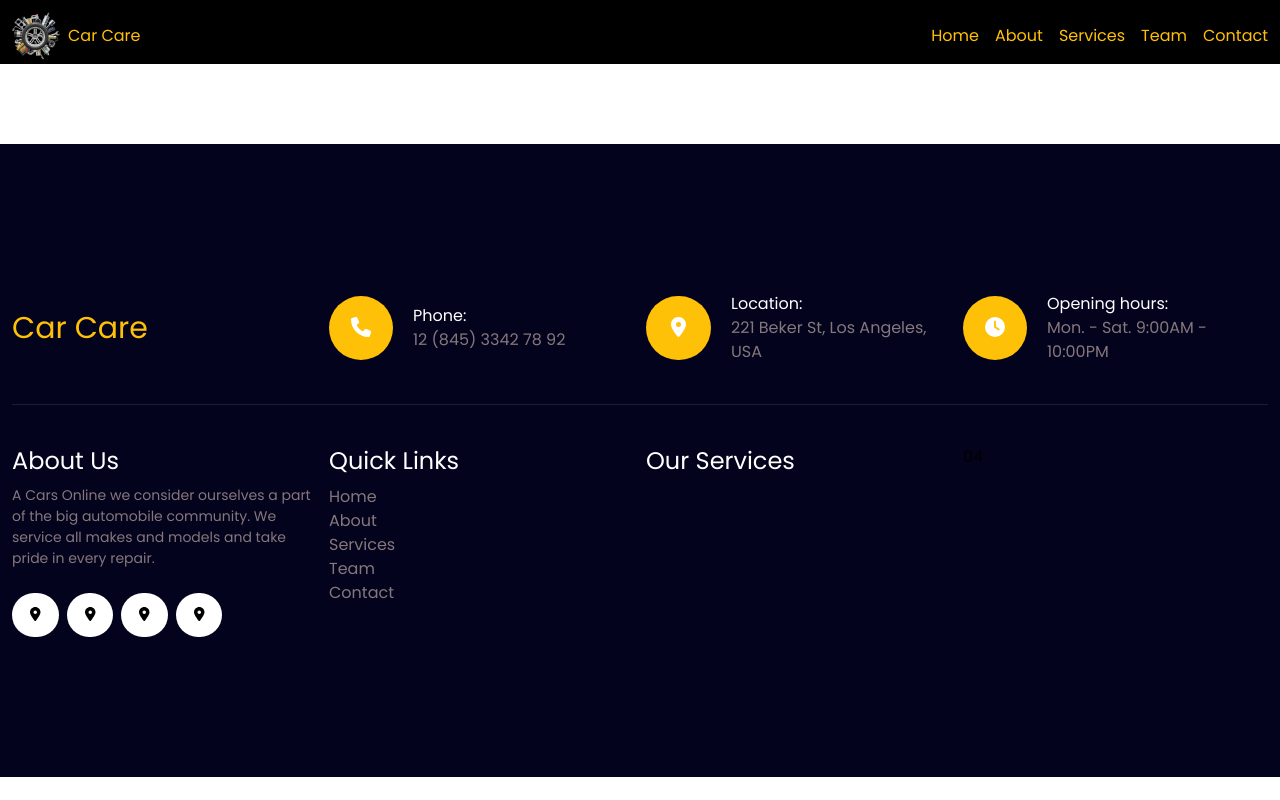
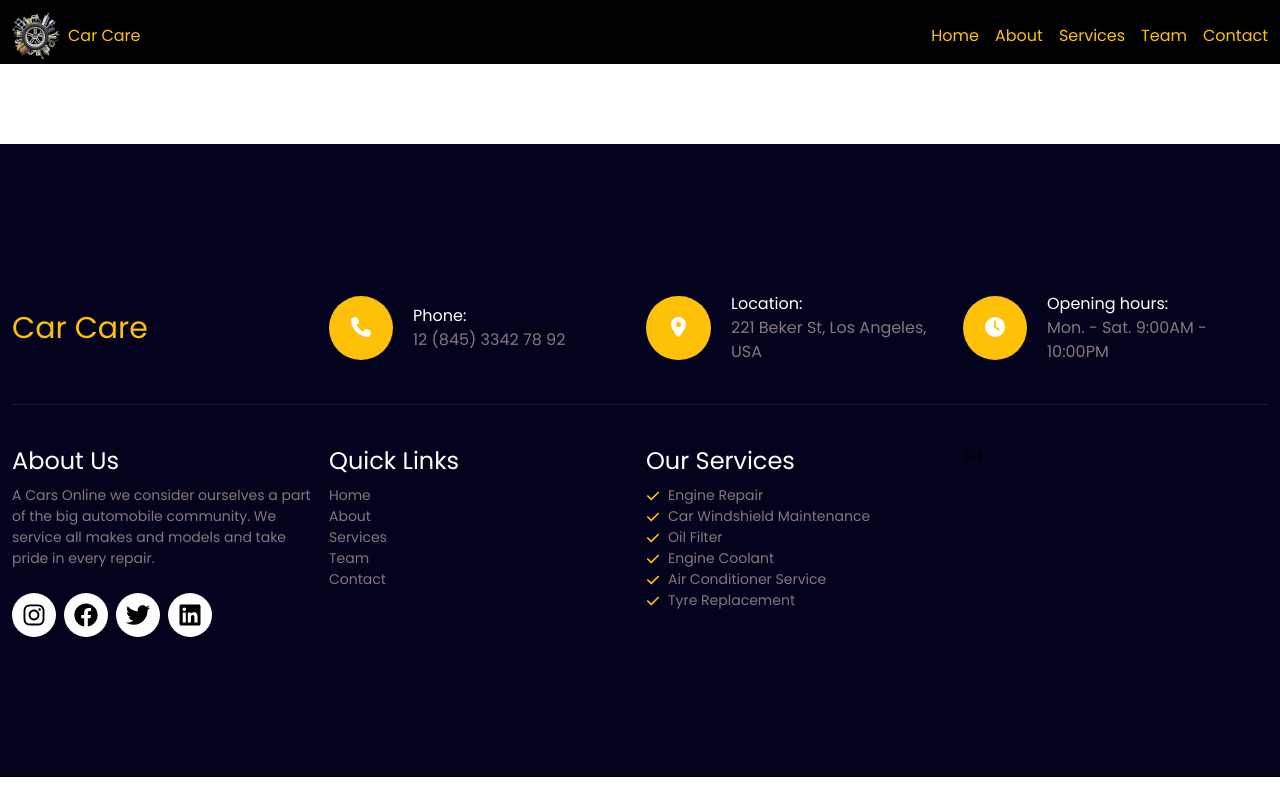
Before and after one commit to sukhpreets2000/car-app, a React (Vite) app: page / in a window 1280 px wide. Built offline with nearby package versions, Linux system fonts and the light colour scheme; the HTML template or start-up script is replaced by a standard one.

Commit message:
ui changes in footer

```diff
--- a/package.json
+++ b/package.json
@@ -10,10 +10,13 @@
     "preview": "vite preview"
   },
   "dependencies": {
+    "@fortawesome/fontawesome": "^1.1.8",
+    "@fortawesome/free-regular-svg-icons": "^6.5.2",
     "@fortawesome/free-solid-svg-icons": "^6.5.2",
     "@fortawesome/react-fontawesome": "^0.2.0",
     "react": "^18.2.0",
-    "react-dom": "^18.2.0"
+    "react-dom": "^18.2.0",
+    "react-icons": "^5.2.1"
   },
   "devDependencies": {
     "@types/react": "^18.2.56",
--- a/src/components/footer/Footer.tsx
+++ b/src/components/footer/Footer.tsx
@@ -1,6 +1,9 @@
 import { faClock, faLocationDot, faPhone } from '@fortawesome/free-solid-svg-icons';
 import { FontAwesomeIcon } from '@fortawesome/react-fontawesome';
+import { FaInstagram, FaFacebook, FaTwitter, FaLinkedin } from "react-icons/fa";
+import { FaCheck } from "react-icons/fa6";
 import './Footer.css';
+
 const Footer = () => {
   return (
     <footer className="w-full mt-20 bg-darkblue py-[100px] p-3">
@@ -44,50 +47,50 @@ const Footer = () => {
             <p className="text-grey mt-2 text-[14px]">A Cars Online we consider ourselves a part of the big
               automobile community. We service all makes and models and take pride in every repair.</p>
             <div className="mt-6 flex gap-2">
-              <a href="#" className="bg-white py-[10px] px-[18px] rounded-full cursor-pointer hover:bg-yellow duration-500">
-                <FontAwesomeIcon icon={faLocationDot} size="sm" className="text-black" />
+              <a href="#" className="bg-white py-[10px] px-[10px] rounded-full cursor-pointer hover:bg-yellow duration-500">
+                <FaInstagram className="fa-xl" />
               </a>
-              <a href="#" className="bg-white py-[10px] px-[18px] rounded-full cursor-pointer hover:bg-yellow duration-500">
-                <FontAwesomeIcon icon={faLocationDot} size="sm" className="text-black" />
+              <a href="#" className="bg-white py-[10px] px-[10px] rounded-full cursor-pointer hover:bg-yellow duration-500">
+                <FaFacebook className="fa-xl" />
               </a>
-              <a href="#" className="bg-white py-[10px] px-[18px] rounded-full cursor-pointer hover:bg-yellow duration-500">
-                <FontAwesomeIcon icon={faLocationDot} size="sm" className="text-black" />
+              <a href="#" className="bg-white py-[10px] px-[10px] rounded-full cursor-pointer hover:bg-yellow duration-500">
+                <FaTwitter className="fa-xl" />
               </a>
-              <a href="#" className="bg-white py-[10px] px-[18px] rounded-full cursor-pointer hover:bg-yellow duration-500">
-                <FontAwesomeIcon icon={faLocationDot} size="sm" className="text-black" />
+              <a href="#" className="bg-white py-[10px] px-[10px] rounded-full cursor-pointer hover:bg-yellow duration-500">
+                <FaLinkedin className="fa-xl" />
               </a>
             </div>
           </div>
           <div>
             <h3 className="text-white text-2xl">Quick Links</h3>
             <div className="flex flex-col text-grey mt-2">
-              <a href="#" className="hover:text-yellow duration-500">
+              <a href="#" className="hover:text-yellow duration-500 text-[14px]">
                 Home
               </a>
-              <a href="#" className="hover:text-yellow duration-500">
+              <a href="#" className="hover:text-yellow duration-500 text-[14px]">
                 About
               </a>
-              <a href="#" className="hover:text-yellow duration-500">
+              <a href="#" className="hover:text-yellow duration-500 text-[14px]">
                 Services
               </a>
-              <a href="#" className="hover:text-yellow duration-500">
+              <a href="#" className="hover:text-yellow duration-500 text-[14px]">
                 Team
               </a>
-              <a href="#" className="hover:text-yellow duration-500">
+              <a href="#" className="hover:text-yellow duration-500 text-[14px]">
                 Contact
               </a>
             </div>
           </div>
           <div>
             <h3 className="text-white text-2xl">Our Services</h3>
-            {/* <ul>
-              <li>Engine Repair</li>
-              <li>Car Windshield Maintenance</li>
-              <li>Oil Filter</li>
-              <li>Engine Coolant</li>
-              <li>Air Conditioner Service</li>
-              <li>Tyre Replacement</li>
-            </ul> */}
+            <ul className="mt-2">
+              <li className="flex cursor-pointer gap-2 items-center text-grey hover:text-yellow duration-500 text-[14px]"> <FaCheck className="text-yellow" /> Engine Repair</li>
+              <li className="flex cursor-pointer gap-2 items-center text-grey hover:text-yellow duration-500 text-[14px]"> <FaCheck className="text-yellow" />Car Windshield Maintenance</li>
+              <li className="flex cursor-pointer gap-2 items-center text-grey hover:text-yellow duration-500 text-[14px]"> <FaCheck className="text-yellow" />Oil Filter</li>
+              <li className="flex cursor-pointer gap-2 items-center text-grey hover:text-yellow duration-500 text-[14px]"> <FaCheck className="text-yellow" />Engine Coolant</li>
+              <li className="flex cursor-pointer gap-2 items-center text-grey hover:text-yellow duration-500 text-[14px]"> <FaCheck className="text-yellow" />Air Conditioner Service</li>
+              <li className="flex cursor-pointer gap-2 items-center text-grey hover:text-yellow duration-500 text-[14px]"> <FaCheck className="text-yellow" />Tyre Replacement</li>
+            </ul>
           </div>
           <div>04</div>
         </div>
--- a/src/components/header/Header.css
+++ b/src/components/header/Header.css
@@ -1,8 +1,8 @@
-ul li{
+.nav-items .nav-list{
     position: relative;
     transition: all .6s linear;
 }
-ul li:after{
+.nav-items .nav-list:after{
     content: "";
     width: 0%;
     height: 2px;
@@ -12,12 +12,12 @@ ul li:after{
     background-color: #ffc107;
     transition: all .4s ease-in-out;
 }
-ul li:hover:after{
+.nav-items .nav-list:hover:after{
     width: 100%;
 }
 
 @media (max-width: 767px) {
-    nav ul {
+    nav .nav-items {
     position: absolute;
     background-color: #383a25;
     position:fixed;
--- a/src/components/header/Header.tsx
+++ b/src/components/header/Header.tsx
@@ -21,20 +21,20 @@ const Header = () => {
                         </a>
                     </div>
                     <div>
-                        <ul className={`flex gap-4 ${show ? 'right-[0px]' : ''}`}>
-                            <li className="py-1">
+                        <ul className={`nav-items flex gap-4 ${show ? 'right-[0px]' : ''}`}>
+                            <li className="py-1 nav-list">
                                 <a href="#">Home</a>
                             </li>
-                            <li className="py-1">
+                            <li className="py-1 nav-list">
                                 <a href="#">About</a>
                             </li>
-                            <li className="py-1">
+                            <li className="py-1 nav-list">
                                 <a href="#">Services</a>
                             </li>
-                            <li className="py-1">
+                            <li className="py-1 nav-list">
                                 <a href="#">Team</a>
                             </li>
-                            <li className="py-1">
+                            <li className="py-1 nav-list">
                                 <a href="#">Contact</a>
                             </li>
                         </ul>
```
Also changed, not shown: 1 other file (tests, documents, lock files or other folders).
